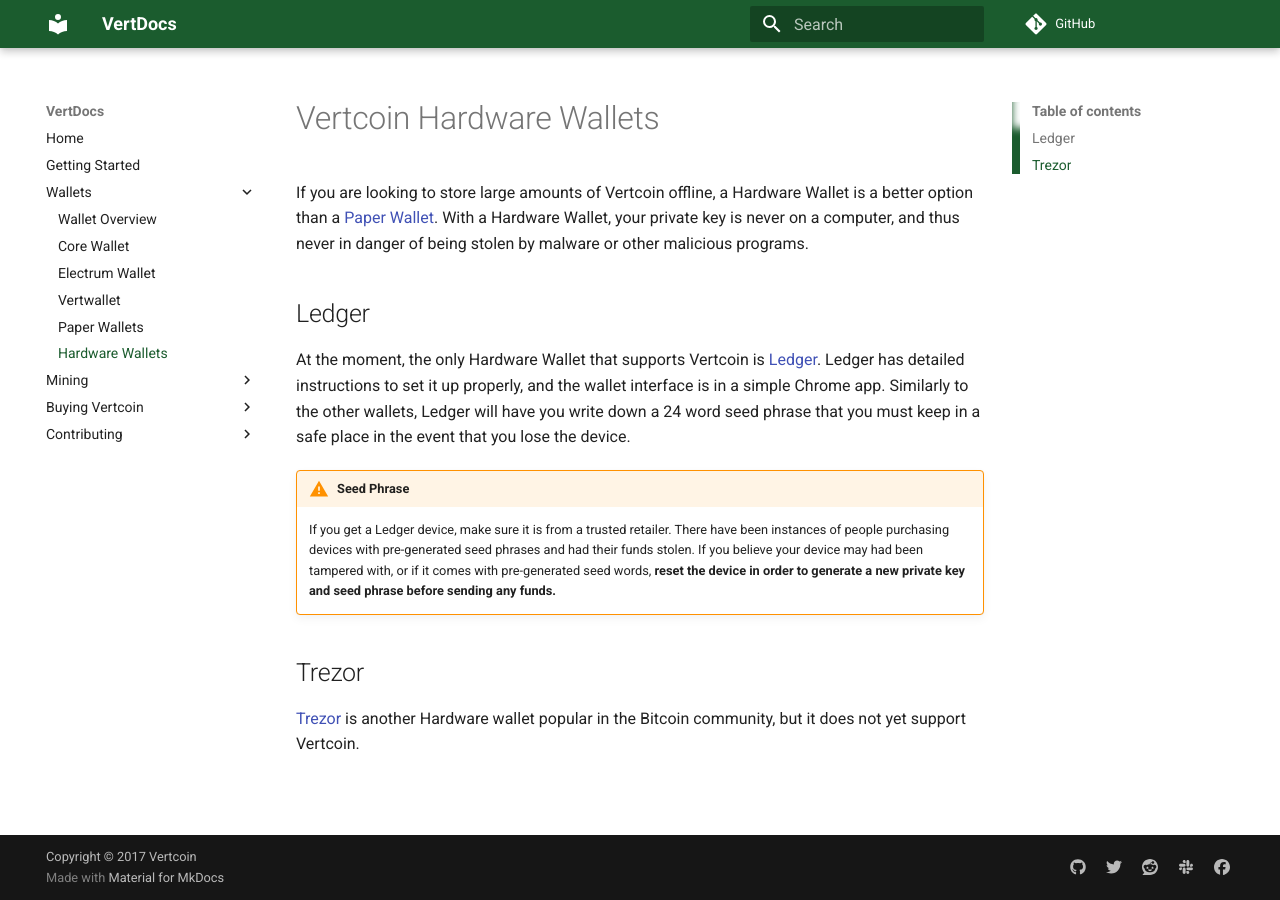
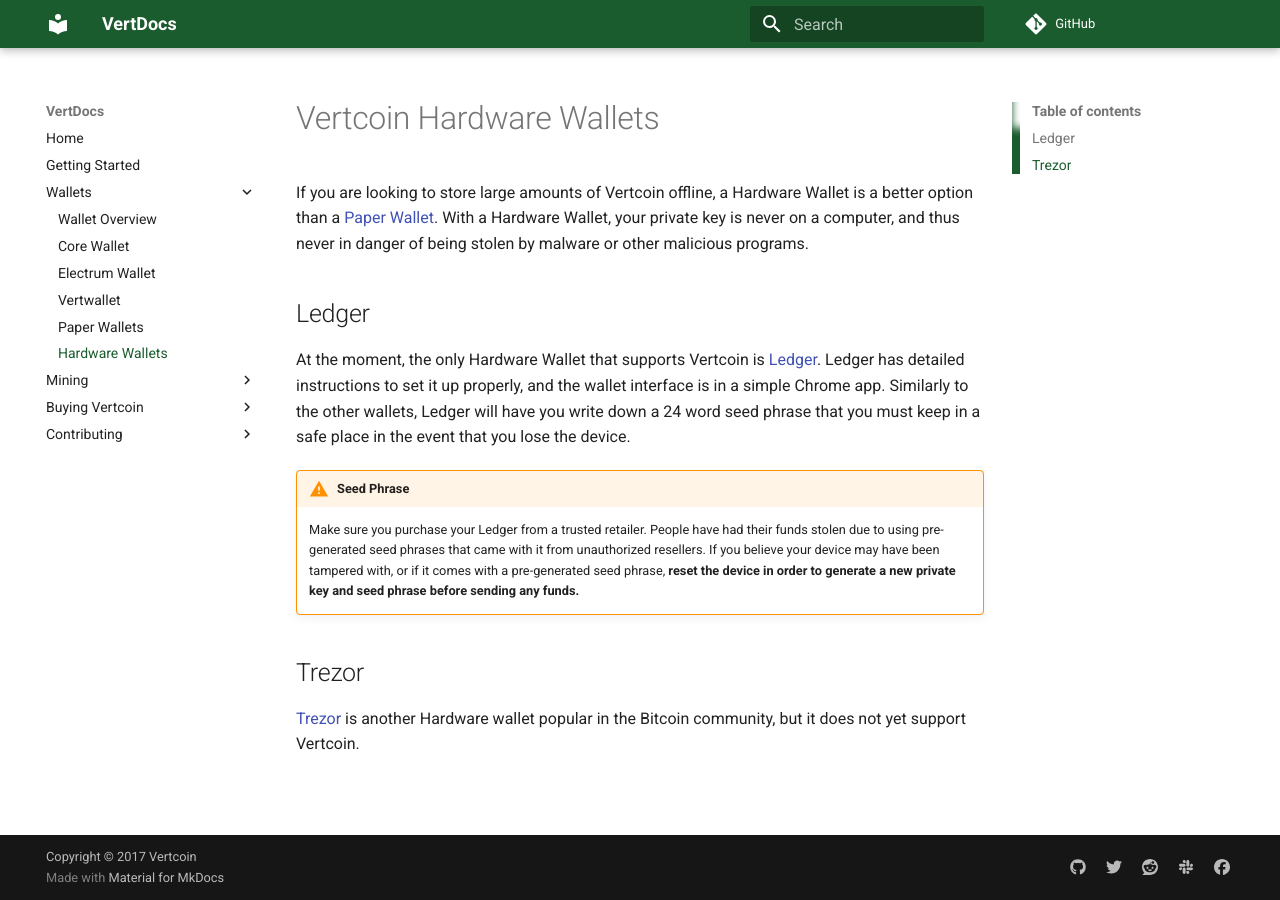
Before and after one commit to vertcoin-project/VertDocs, an MkDocs documentation site: the page built from docs/Wallets/Hardware-Wallets.md, in a window 1280 px wide. Built offline with MkDocs 1.6.1 and Material for MkDocs 9.7.7, drawn with Linux system fonts in a browser that asks for light colours; comment, search, counter and statistics services are not loaded; old or Windows-style settings are respelled for this version of MkDocs.

Commit message:
update wording of Seed Phrase warning

```diff
--- a/docs/Wallets/Hardware-Wallets.md
+++ b/docs/Wallets/Hardware-Wallets.md
@@ -7,7 +7,7 @@
 At the moment, the only Hardware Wallet that supports Vertcoin is [Ledger](https://www.ledgerwallet.com/). Ledger has detailed instructions to set it up properly, and the wallet interface is in a simple Chrome app. Similarly to the other wallets, Ledger will have you write down a 24 word seed phrase that you must keep in a safe place in the event that you lose the device.
 
 !!!warning "Seed Phrase"
-    If you get a Ledger device, make sure it is from a trusted retailer. There have been instances of people purchasing devices with pre-generated seed phrases and had their funds stolen. If you believe your device may had been tampered with, or if it comes with pre-generated seed words, **reset the device in order to generate a new private key and seed phrase before sending any funds.**
+    Make sure you purchase your Ledger from a trusted retailer. People have had their funds stolen due to using pre-generated seed phrases that came with it from unauthorized resellers. If you believe your device may have been tampered with, or if it comes with a pre-generated seed phrase, **reset the device in order to generate a new private key and seed phrase before sending any funds.**
 
 ## Trezor
 
```
